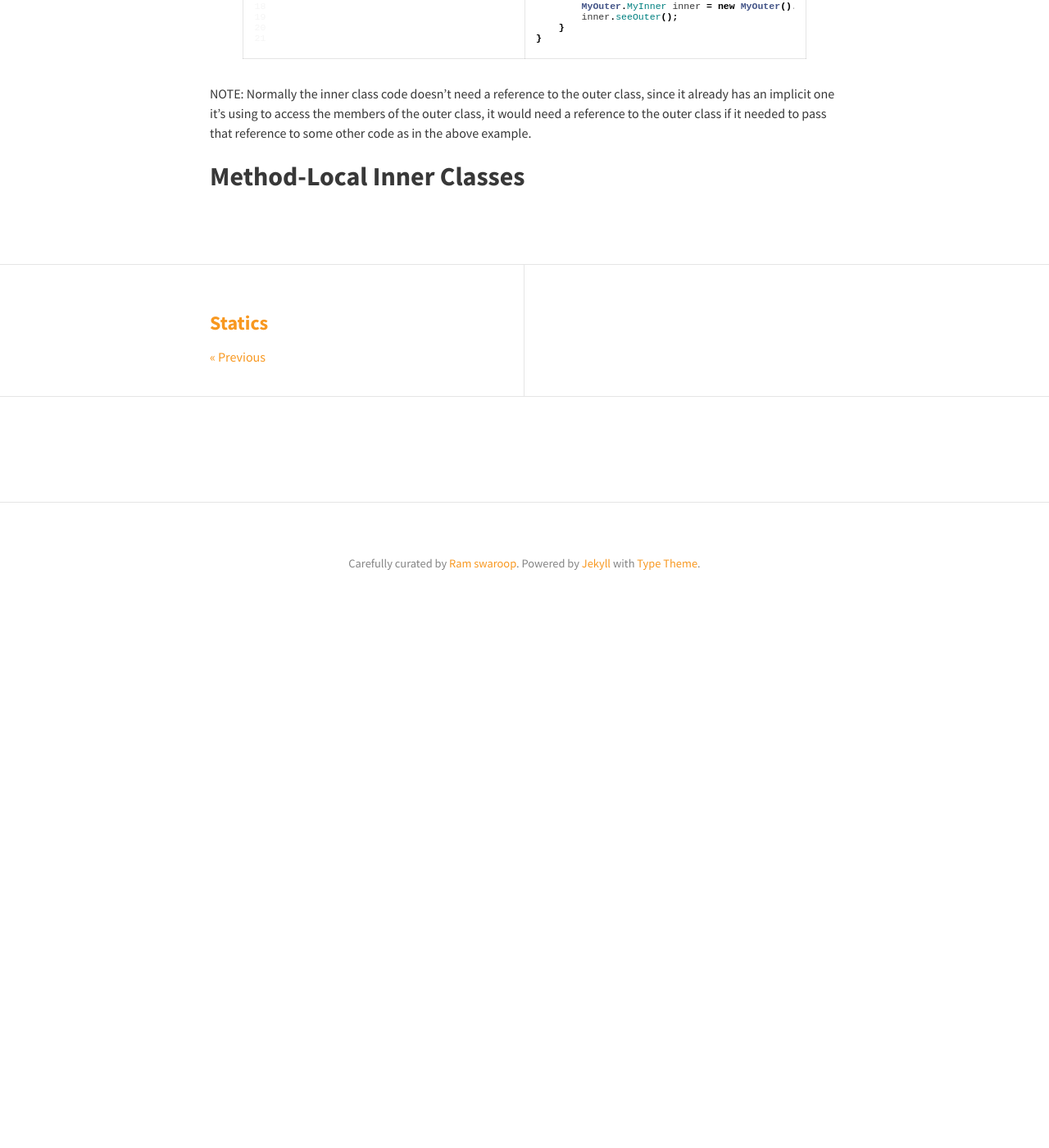
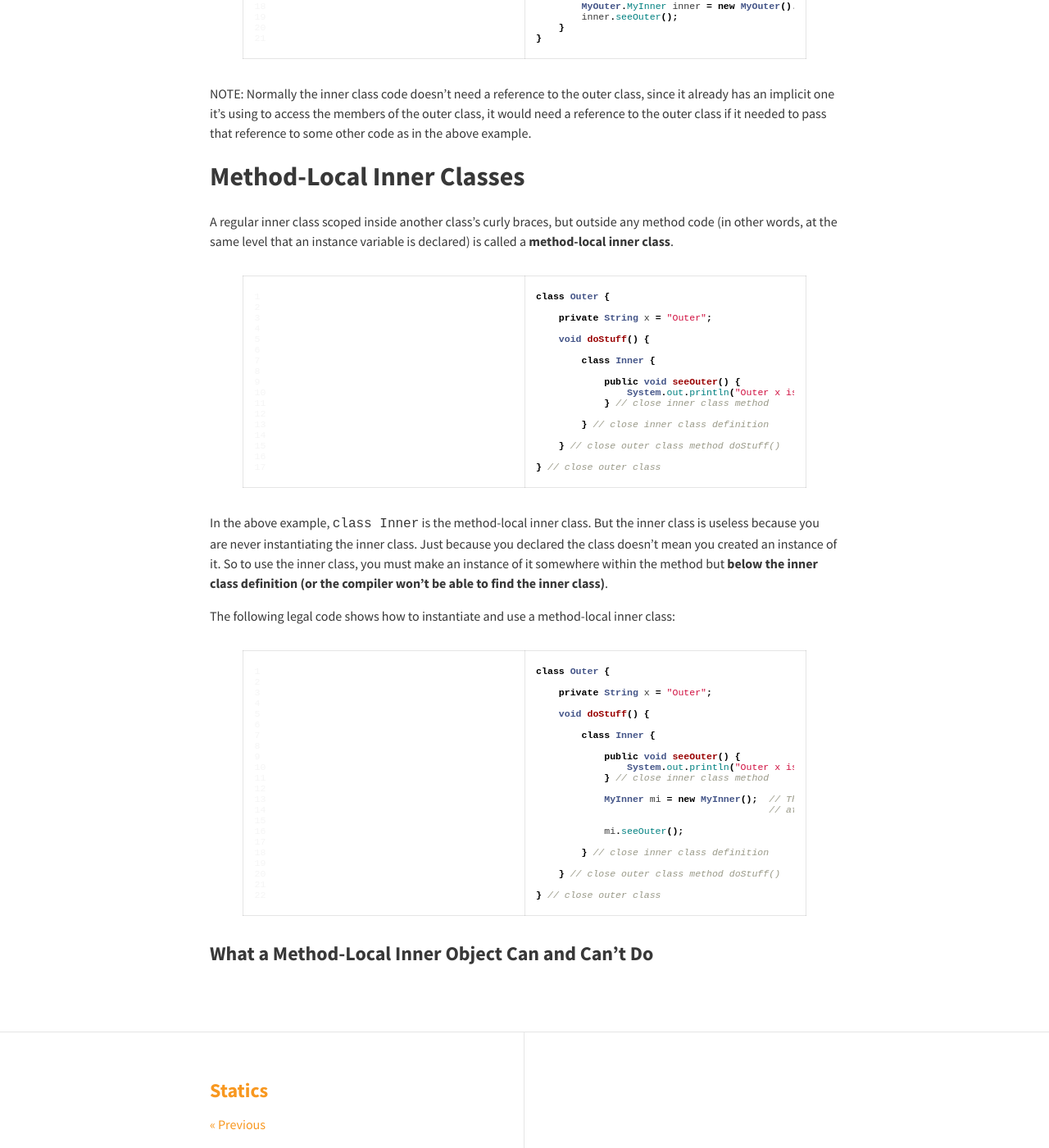
Before and after one commit to rampatra/JavaNotes, a Jekyll site: the page built from _posts/2015-08-20-nested-classes.md, in a window 1280 px wide and 1400 px high, scrolled down 3303 px. Shown: the whole window at 82% size. Built offline with Jekyll 4.4.1, drawn with Linux system fonts in a browser that asks for light colours; nearby versions of some CDN libraries; comment, search, counter and statistics services are not loaded; before the commit the page ends 4066 px from its top, so only the background shows below that.

Commit message:
added content

```diff
--- a/_posts/2015-08-20-nested-classes.md
+++ b/_posts/2015-08-20-nested-classes.md
@@ -180,3 +180,60 @@ it's using to access the members of the outer class, it would need a reference t
 that reference to some other code as in the above example.
 
 ## Method-Local Inner Classes
+
+A regular inner class scoped inside another class's curly braces, but outside any method code (in other words, at the
+ same level that an instance variable is declared) is called a __method-local inner class__.
+
+{% highlight java linenos %}
+class Outer {
+
+    private String x = "Outer";
+
+    void doStuff() {
+
+        class Inner {
+
+            public void seeOuter() {
+                System.out.println("Outer x is " + x);
+            } // close inner class method
+
+        } // close inner class definition
+
+    } // close outer class method doStuff()
+
+} // close outer class
+{% endhighlight %}
+
+In the above example, `class Inner` is the method-local inner class. But the inner class is useless because you are never
+instantiating the inner class. Just because you declared the class doesn't mean you created an instance of it. So to
+use the inner class, you must make an instance of it somewhere within the method but __below the inner class definition
+(or the compiler won't be able to find the inner class)__.
+
+The following legal code shows how to instantiate and use a method-local inner class:
+
+{% highlight java linenos %}
+class Outer {
+
+    private String x = "Outer";
+
+    void doStuff() {
+
+        class Inner {
+
+            public void seeOuter() {
+                System.out.println("Outer x is " + x);
+            } // close inner class method
+
+            MyInner mi = new MyInner();  // This line must come
+                                         // after the class
+
+            mi.seeOuter();
+
+        } // close inner class definition
+
+    } // close outer class method doStuff()
+
+} // close outer class
+{% endhighlight %}
+
+### What a Method-Local Inner Object Can and Can't Do
```
